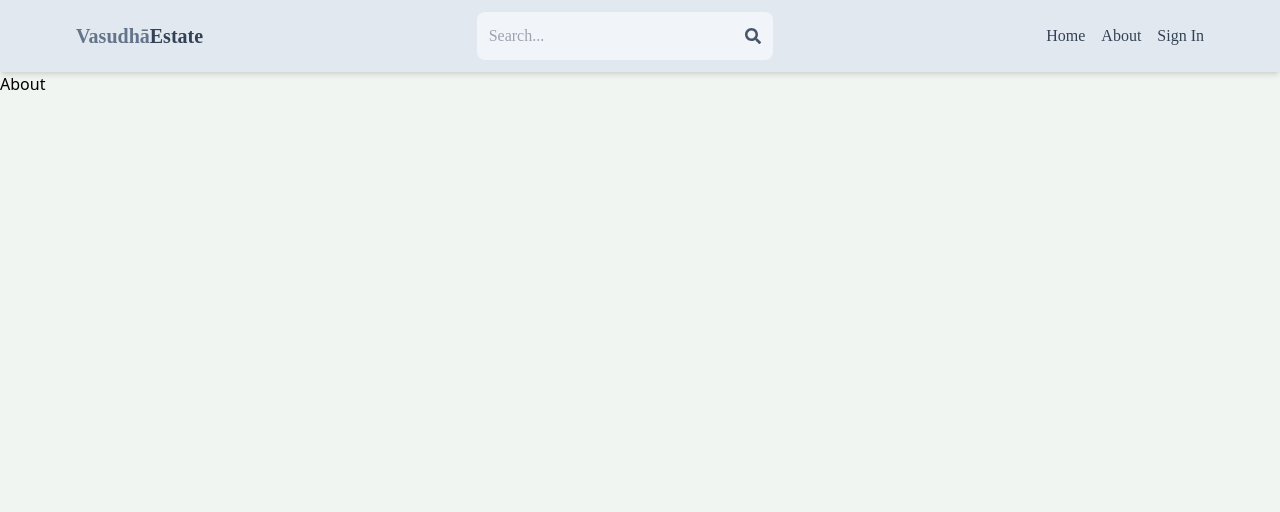
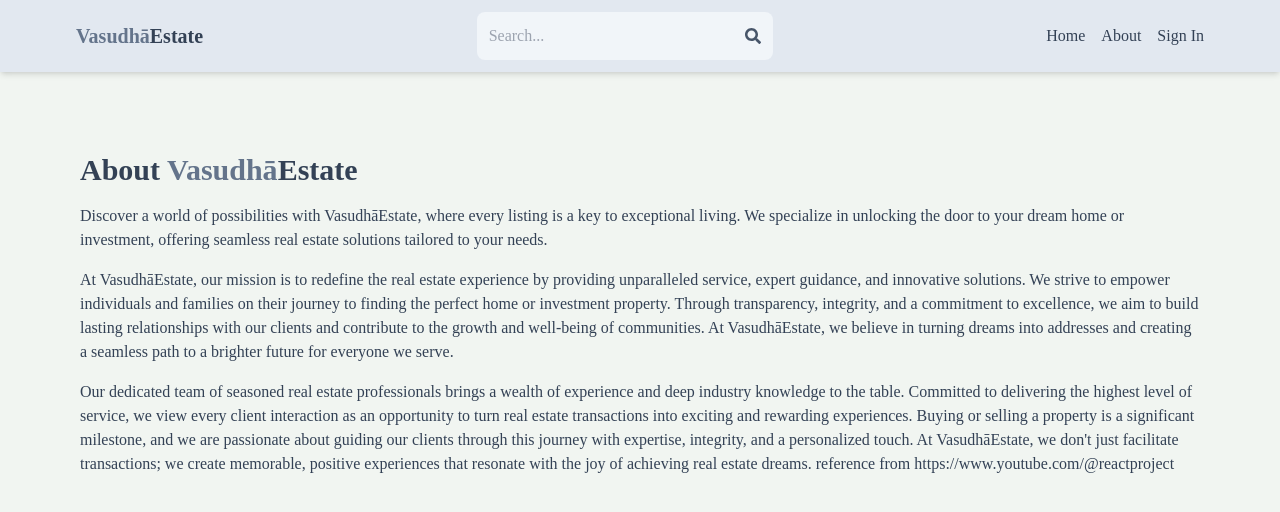
Before and after one commit to ParthSankpal/WENS_TECH_ASSES, a React (Vite) app in the folder client/: page /about in a window 1280 px wide. Shown: the top 512 px of the page. Built offline with nearby package versions, Linux system fonts and the light colour scheme; no server answers.

Commit message:
About Page

```diff
--- a/client/src/pages/About.jsx
+++ b/client/src/pages/About.jsx
@@ -2,7 +2,18 @@
 
 const About = () => {
   return (
-    <div>About</div>
+    <div className='py-20 px-4 max-w-6xl mx-auto font-Higuen'>
+      <h1 className='text-3xl font-bold mb-4 text-slate-700'>About <span className="text-slate-500">Vasudhā</span><span className=" text-slate-700">Estate</span></h1>
+      <p className='mb-4 text-slate-700'>Discover a world of possibilities with VasudhāEstate, where every
+          listing is a key to exceptional living. We specialize in unlocking the
+          door to your dream home or investment, offering seamless real estate
+          solutions tailored to your needs.</p>
+      <p className='mb-4 text-slate-700'>
+      At VasudhāEstate, our mission is to redefine the real estate experience by providing unparalleled service, expert guidance, and innovative solutions. We strive to empower individuals and families on their journey to finding the perfect home or investment property. Through transparency, integrity, and a commitment to excellence, we aim to build lasting relationships with our clients and contribute to the growth and well-being of communities. At VasudhāEstate, we believe in turning dreams into addresses and creating a seamless path to a brighter future for everyone we serve.
+      </p>
+      <p className='mb-4 text-slate-700'>Our dedicated team of seasoned real estate professionals brings a wealth of experience and deep industry knowledge to the table. Committed to delivering the highest level of service, we view every client interaction as an opportunity to turn real estate transactions into exciting and rewarding experiences. Buying or selling a property is a significant milestone, and we are passionate about guiding our clients through this journey with expertise, integrity, and a personalized touch. At VasudhāEstate, we don't just facilitate transactions; we create memorable, positive experiences that resonate with the joy of achieving real estate dreams. reference from https://www.youtube.com/@reactproject</p>
+
+    </div>
   )
 }
 
--- a/client/src/pages/Home.jsx
+++ b/client/src/pages/Home.jsx
@@ -60,7 +60,7 @@
           Your Gateway to Seamless Real Estate Solutions.{" "}
         </h1>
         <div className=" text-gray-400 text-xs sm:text-sm">
-          "Discover a world of possibilities with VasudhaEstate, where every
+          Discover a world of possibilities with VasudhaEstate, where every
           listing is a key to exceptional living. We specialize in unlocking the
           door to your dream home or investment, offering seamless real estate
           solutions tailored to your needs.
```
